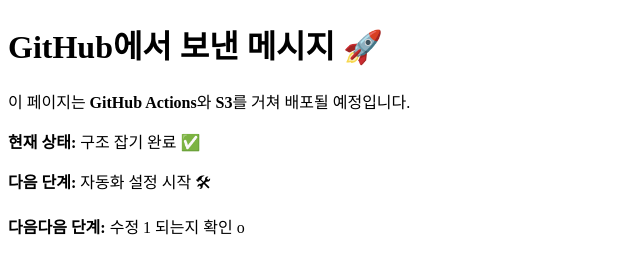
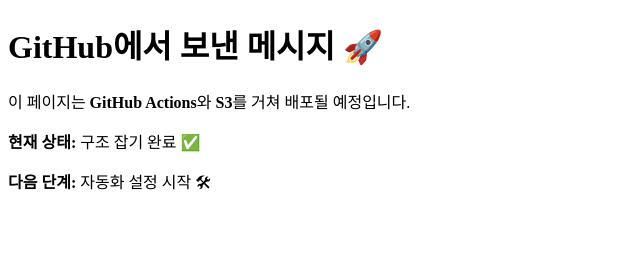
Before and after one commit to kkhwan0822-collab/second, a plain HTML site: page web/index.html in a window 1280 px wide. Shown: the whole page, without its empty margins (0-640 px from the left). Drawn offline with Linux system fonts and the light colour scheme.

```diff
--- a/web/index.html
+++ b/web/index.html
@@ -14,7 +14,7 @@
         <div class="status-box">
             <p><strong>현재 상태:</strong> 구조 잡기 완료 ✅</p>
             <p><strong>다음 단계:</strong> 자동화 설정 시작 🛠</p>
-            <p><strong>다음다음 단계:</strong> 수정 1 되는지 확인 o</p>
+
         </div>
     </div>
 </body>
```
